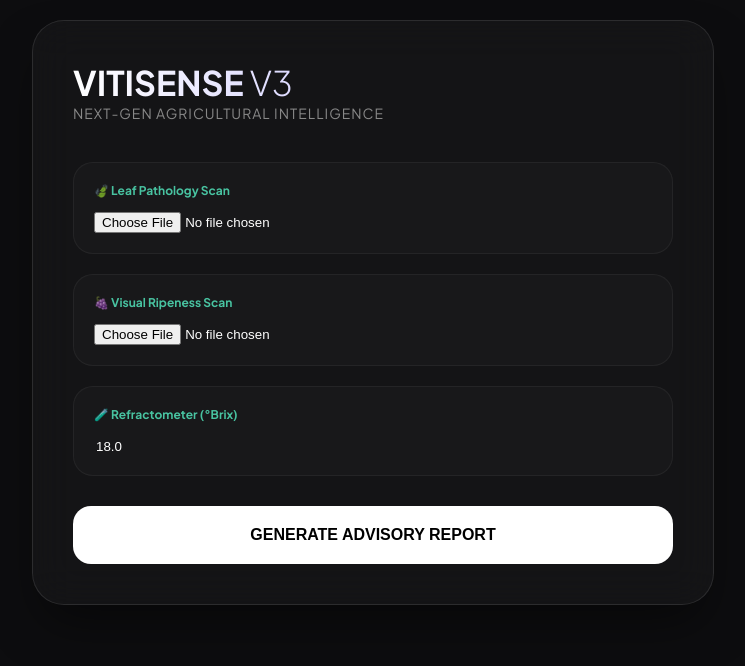
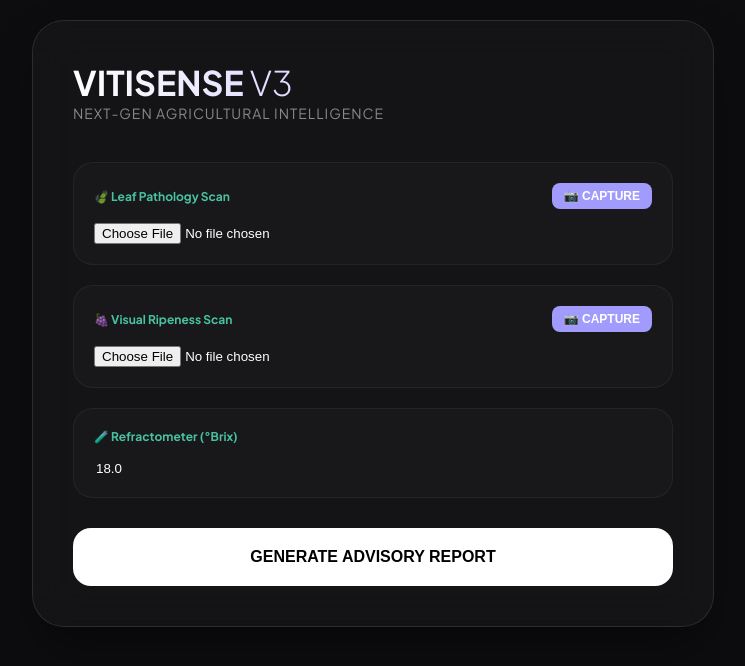
Before and after one commit to sarveshmule1504/vitisnece, a Flask app: page / in a window 1280 px wide. Shown: the top 666 px of the page, without its empty margins (267-1012 px from the left). Run offline with Flask 3, Linux system fonts and the light colour scheme.

Commit message:
Update index.html

```diff
--- a/templates/index.html
+++ b/templates/index.html
@@ -23,6 +23,16 @@
         .markdown-body h2 { color: #2d3436; font-size: 18px; border-left: 4px solid var(--primary); padding-left: 10px; }
         .loading { animation: pulse 1.5s infinite; opacity: 0.6; }
         @keyframes pulse { 0% { opacity: 0.6; } 50% { opacity: 0.3; } 100% { opacity: 0.6; } }
+        /* Camera styles */
+        .cam-btn { width: auto; padding: 6px 12px; background: var(--primary); color: white; border-radius: 8px; margin: 0; font-size: 12px; font-weight: bold; }
+        .preview-img { max-height: 200px; width: 100%; object-fit: cover; margin-top: 15px; border-radius: 12px; display: none; border: 1px solid rgba(255,255,255,0.1); }
+        .camera-modal { position: fixed; top: 0; left: 0; width: 100vw; height: 100vh; background: rgba(0,0,0,0.95); z-index: 1000; display: none; flex-direction: column; align-items: center; justify-content: center; padding: 20px; box-sizing: border-box; backdrop-filter: blur(10px); }
+        .camera-modal video { width: 100%; max-width: 500px; border-radius: 20px; background: #000; box-shadow: 0 10px 30px rgba(0,0,0,0.8); }
+        .camera-controls { display: flex; gap: 15px; margin-top: 20px; width: 100%; max-width: 500px; }
+        .camera-controls button { margin: 0; flex: 1; border-radius: 12px; font-size: 14px; }
+        .btn-close { background: #ff7675; color: white; }
+        .btn-capture { background: var(--secondary); color: #000; }
+        .header-row { display: flex; justify-content: space-between; align-items: center; margin-bottom: 12px; }
     </style>
 </head>
 <body>
@@ -32,8 +42,22 @@
     <div class="subtitle">Next-Gen Agricultural Intelligence</div>
 
     <form id="mainForm" enctype="multipart/form-data">
-        <div class="upload-card"><label>🍃 Leaf Pathology Scan</label><input type="file" name="leaf_image" accept="image/*" required></div>
-        <div class="upload-card"><label>🍇 Visual Ripeness Scan</label><input type="file" name="grape_image" accept="image/*" required></div>
+        <div class="upload-card">
+            <div class="header-row">
+                <label style="margin:0;">🍃 Leaf Pathology Scan</label>
+                <button type="button" class="cam-btn" onclick="openCamera('leaf')">📷 CAPTURE</button>
+            </div>
+            <input type="file" id="leafInput" name="leaf_image" accept="image/*" required>
+            <img id="leafPreview" class="preview-img">
+        </div>
+        <div class="upload-card">
+            <div class="header-row">
+                <label style="margin:0;">🍇 Visual Ripeness Scan</label>
+                <button type="button" class="cam-btn" onclick="openCamera('grape')">📷 CAPTURE</button>
+            </div>
+            <input type="file" id="grapeInput" name="grape_image" accept="image/*" required>
+            <img id="grapePreview" class="preview-img">
+        </div>
         <div class="upload-card"><label>🧪 Refractometer (°Brix)</label><input type="number" step="0.1" name="sugar" value="18.0"></div>
         <button type="submit" id="analyzeBtn">GENERATE ADVISORY REPORT</button>
     </form>
@@ -51,6 +75,14 @@
     </div>
 </div>
 
+<div class="camera-modal" id="cameraModal">
+    <video id="videoElement" autoplay playsinline></video>
+    <div class="camera-controls">
+        <button type="button" class="btn-close" onclick="closeCamera()">CANCEL</button>
+        <button type="button" class="btn-capture" onclick="takeSnapshot()">📸 SNAP PHOTO</button>
+    </div>
+</div>
+
 <script>
     const RENDER_URL = "/";
     const mainForm = document.getElementById('mainForm');
@@ -58,16 +90,93 @@
     const reportSection = document.getElementById('reportSection');
     const reportContent = document.getElementById('reportContent');
 
+    let leafBlob = null;
+    let grapeBlob = null;
+    let stream = null;
+    let currentCaptureType = null;
+    const videoElement = document.getElementById('videoElement');
+    const cameraModal = document.getElementById('cameraModal');
+
     window.onload = function() {
         const rawData = document.getElementById('rawReport').textContent;
         if (rawData.trim().length > 0) { displayReport(rawData); }
     };
 
+    // Camera functionality
+    async function openCamera(type) {
+        currentCaptureType = type;
+        cameraModal.style.display = 'flex';
+        try {
+            stream = await navigator.mediaDevices.getUserMedia({ video: { facingMode: 'environment' } });
+            videoElement.srcObject = stream;
+        } catch (err) {
+            alert("Camera access denied or unavailable. Please check permissions.");
+            closeCamera();
+        }
+    }
+
+    function closeCamera() {
+        cameraModal.style.display = 'none';
+        if (stream) {
+            stream.getTracks().forEach(track => track.stop());
+            stream = null;
+        }
+    }
+
+    function takeSnapshot() {
+        if (!stream) return;
+        const canvas = document.createElement('canvas');
+        canvas.width = videoElement.videoWidth;
+        canvas.height = videoElement.videoHeight;
+        const ctx = canvas.getContext('2d');
+        ctx.drawImage(videoElement, 0, 0, canvas.width, canvas.height);
+
+        canvas.toBlob(blob => {
+            const url = URL.createObjectURL(blob);
+            if (currentCaptureType === 'leaf') {
+                leafBlob = blob;
+                document.getElementById('leafPreview').src = url;
+                document.getElementById('leafPreview').style.display = 'block';
+                document.getElementById('leafInput').removeAttribute('required');
+            } else if (currentCaptureType === 'grape') {
+                grapeBlob = blob;
+                document.getElementById('grapePreview').src = url;
+                document.getElementById('grapePreview').style.display = 'block';
+                document.getElementById('grapeInput').removeAttribute('required');
+            }
+            closeCamera();
+        }, 'image/jpeg');
+    }
+
+    // Handle manual file selection to show preview and clear captured blob
+    document.getElementById('leafInput').addEventListener('change', function(e) {
+        if (e.target.files && e.target.files[0]) {
+            leafBlob = null;
+            const url = URL.createObjectURL(e.target.files[0]);
+            document.getElementById('leafPreview').src = url;
+            document.getElementById('leafPreview').style.display = 'block';
+        }
+    });
+
+    document.getElementById('grapeInput').addEventListener('change', function(e) {
+        if (e.target.files && e.target.files[0]) {
+            grapeBlob = null;
+            const url = URL.createObjectURL(e.target.files[0]);
+            document.getElementById('grapePreview').src = url;
+            document.getElementById('grapePreview').style.display = 'block';
+        }
+    });
+
     mainForm.onsubmit = async function(e) {
         e.preventDefault();
         btn.innerHTML = "NEURAL PROCESSING...";
         btn.classList.add('loading');
+
         const formData = new FormData(mainForm);
+        // Append captured blobs if they exist, overriding the file inputs
+        if (leafBlob) formData.set('leaf_image', leafBlob, 'leaf_capture.jpg');
+        if (grapeBlob) formData.set('grape_image', grapeBlob, 'grape_capture.jpg');
+
         try {
             const response = await fetch(RENDER_URL, { method: 'POST', body: formData });
             const htmlResponse = await response.text();
```
